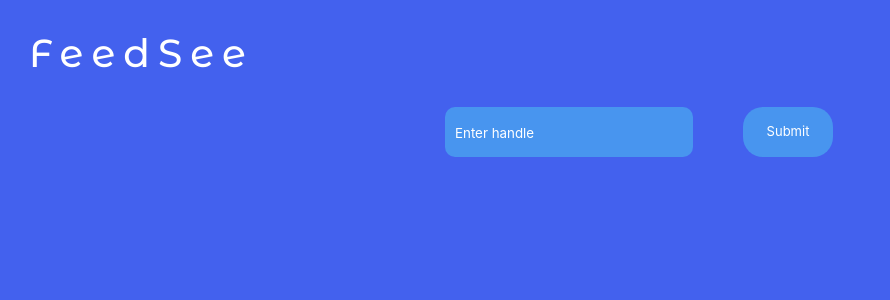
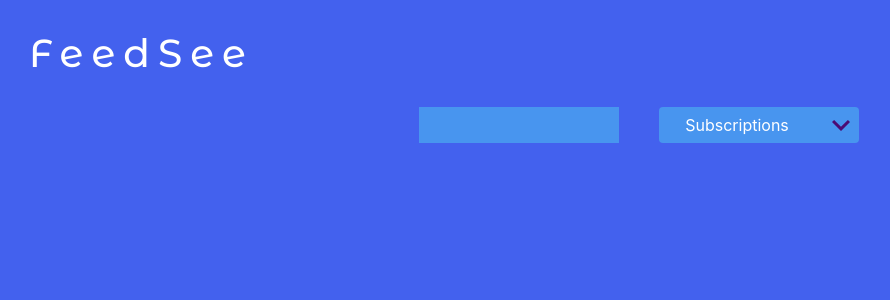
Before and after one commit to nizoom/FeedSee, a React (Create React App) app in the folder client/: page /homepage in a window 1280 px wide. Shown: the top 300 px of the page, without its empty margins (1-891 px from the left). Built offline with nearby package versions, Linux system fonts and the light colour scheme; a web font is replaced by a local one.

Commit message:
added Tweets from subscription component html

```diff
--- a/client/src/components/homecomponents.tsx
+++ b/client/src/components/homecomponents.tsx
@@ -8,13 +8,17 @@ import {
   Input,
   SimpleGrid,
   Fade,
+  Text,
+  Box,
 } from "@chakra-ui/react";
 import { theme } from "../pages/css/theme";
 import "@fontsource/montserrat-alternates";
 import useFetchTweets from "../customhooks/usefetchtweets";
 import TweetCard from "./tweetcard";
 import ProgressBar from "./progressbar";
+import SubsList from "./subslist";
 import { v4 as uuidv4 } from "uuid";
+import { ChevronDownIcon } from "@chakra-ui/icons";
 
 export interface Tweet {
   author: string;
@@ -199,6 +203,25 @@ export const ViewTweetsFrmInputedHandle: React.FC = ({}) => {
   );
 };
 
-export const ViewTweetsFrmInputedSubscription: React.FC = () => {
-  return <Container></Container>;
+export const ViewTweetsFrmSubscription: React.FC = () => {
+  const temporaryNames = ["Lebron", "Rihanna", "Conan", "Cleetus", "ryyde"];
+  const [currentlyViewing, setCurrentlyViewing] = useState<string>("");
+  const getSelectionFromChildComp = (sub: string) => {
+    setCurrentlyViewing(sub);
+  };
+  return (
+    <Container>
+      <Center>
+        <Flex direction="row-reverse" gap={40}>
+          <SubsList
+            listOfSubs={temporaryNames}
+            sendSelectionToParent={getSelectionFromChildComp}
+          />
+          <Box bg="#4895EF" p={10} w="200px">
+            <Text>{currentlyViewing} </Text>
+          </Box>
+        </Flex>
+      </Center>
+    </Container>
+  );
 };
--- /dev/null
+++ b/client/src/components/subslist.tsx
@@ -0,0 +1,65 @@
+import React from "react";
+import {
+  Button,
+  Menu,
+  MenuButton,
+  MenuItem,
+  MenuList,
+  Text,
+} from "@chakra-ui/react";
+import { v4 as uuidv4 } from "uuid";
+import { ChevronDownIcon } from "@chakra-ui/icons";
+
+interface SubsListProps {
+  listOfSubs: string[];
+  sendSelectionToParent: (string) => any;
+}
+const SubsList: React.FC<SubsListProps> = ({
+  listOfSubs,
+  sendSelectionToParent,
+}) => {
+  const handleMenuSelection = (sub: string) => {
+    sendSelectionToParent(sub);
+  };
+  const generateSubsListHtml = listOfSubs.map((sub) => {
+    return (
+      <div key={uuidv4()} style={{ margin: "0 10% 10% 10%" }}>
+        <MenuItem
+          onClick={() => handleMenuSelection(sub)}
+          m="auto"
+          w="100%"
+          mb="20px"
+          backgroundColor="#4895EF"
+          h="40px"
+          boxShadow="2px 1px 5px #458ADA"
+        >
+          <Text ml="10px">{sub}</Text>
+        </MenuItem>
+      </div>
+    );
+  });
+  return (
+    <Menu>
+      <MenuButton
+        borderRadius={4}
+        w="200px"
+        as={Button}
+        bg="#4895EF"
+        rightIcon={<ChevronDownIcon color="rgba(75,11,116,1)" boxSize={36} />}
+      >
+        Subscriptions
+      </MenuButton>
+      <MenuList
+        bg="linear-gradient(90deg, rgba(72, 149, 239 ,1) 0%, rgba(66,97,238,1) 100%)"
+        w="250px"
+        pt="20px"
+        pb=".1%"
+        borderRadius={4}
+      >
+        {generateSubsListHtml}
+      </MenuList>
+    </Menu>
+  );
+};
+
+export default SubsList;
--- a/client/src/pages/home.tsx
+++ b/client/src/pages/home.tsx
@@ -4,6 +4,7 @@ import Logo from "../components/logo";
 import {
   ViewRandomTweets,
   ViewTweetsFrmInputedHandle,
+  ViewTweetsFrmSubscription,
 } from "../components/homecomponents";
 
 const HomePage = (props: {
@@ -13,7 +14,8 @@ const HomePage = (props: {
     <Container className="landingpage-wrapper">
       <Logo />
       {/* <ViewRandomTweets /> */}
-      <ViewTweetsFrmInputedHandle />
+      {/* <ViewTweetsFrmInputedHandle /> */}
+      <ViewTweetsFrmSubscription />
     </Container>
   );
 };
```
